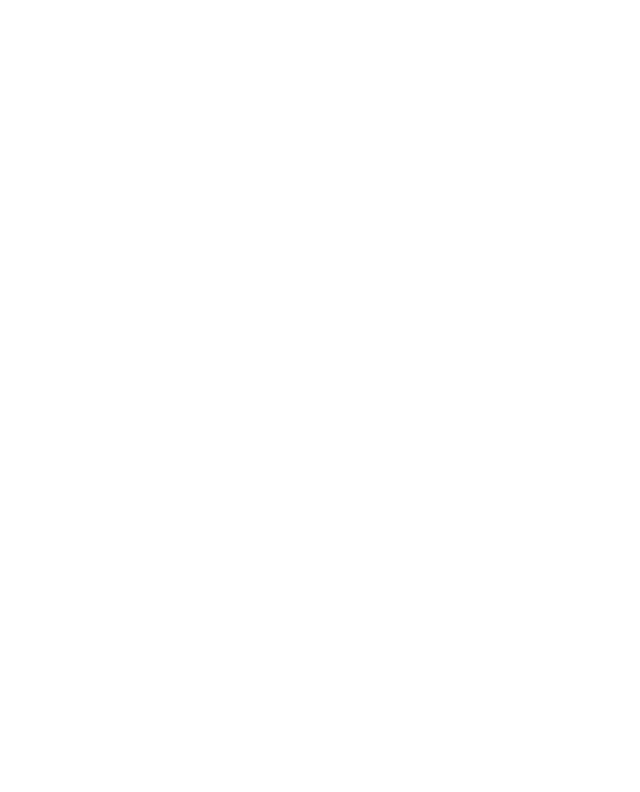
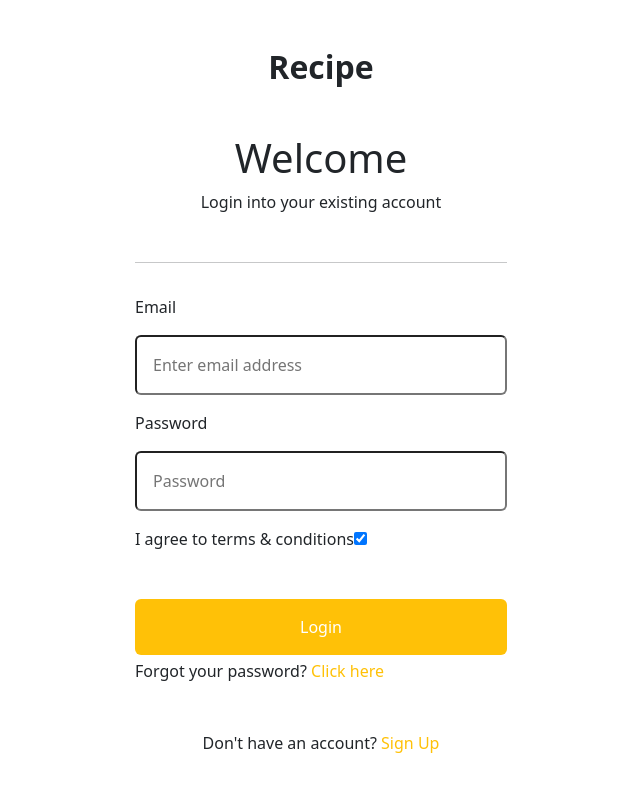
Before and after one commit to selemene112/FE_recipe, a React (Vite) app: page /login in a window 1280 px wide. Before the commit this address had no page. Shown: the top 792 px of the page, without its empty margins (319-959 px from the left). Built offline with nearby package versions, Linux system fonts and the light colour scheme.

Commit message:
UPDATE(V1): ADD Filtur Login

```diff
--- a/src/App.jsx
+++ b/src/App.jsx
@@ -6,6 +6,7 @@
 import Menu from './pages/DetailRecipe';
 import InputMenu from './pages/inputMenu';
 import EditMenuPage from './pages/EditMenu';
+import Login from './pages/Login';
 
 function Menu1() {
   const { id } = useParams();
@@ -19,6 +20,7 @@
         <Routes>
           <Route path="/" element={<Navigate to="/Menu" replace={true} />} />
           <Route path="/Menu" element={<Menu />} />
+          <Route path="/login" element={<Login />} />
           <Route path="/InputMenu" element={<InputMenu />} />
           <Route path="/EditMenuPage/:id" element={<EditMenuPage />} />
 
--- /dev/null
+++ b/src/pages/Login/index.jsx
@@ -0,0 +1,83 @@
+import axios from 'axios';
+import React, { useState } from 'react';
+import { useNavigate } from 'react-router-dom';
+
+export default function Login() {
+  const navigate = useNavigate();
+  const [inputData, setInputData] = useState({
+    email: '',
+    password: '',
+  });
+
+  const handleInputChange = (event) => {
+    const { name, value } = event.target;
+    setInputData({
+      ...inputData,
+      [name]: value,
+    });
+  };
+
+  const AuthLogin = async (event) => {
+    event.preventDefault();
+    try {
+      const response = await axios.post('http://localhost:3001/user/login', inputData);
+      console.log(response.data); // Data dari respons
+      // Lakukan tindakan lanjutan setelah berhasil masuk
+      navigate('/'); // Contoh: Arahkan ke dashboard setelah masuk berhasil
+    } catch (error) {
+      console.error('Error:', error);
+      // Lakukan penanganan kesalahan, misalnya menampilkan pesan kesalahan ke pengguna
+    }
+  };
+
+  return (
+    <div>
+      <section className="container w-100">
+        <div className="w-100 my-5 registration d-flex align-items-center justify-content-center">
+          <div className="col-sm-12 col-md-6 col-lg-4">
+            <div className="mb-5 auth-desc text-center">
+              <h2 className="mb-5 fw-bolder">Recipe</h2>
+              <h1>Welcome</h1>
+              <p>Login into your existing account</p>
+            </div>
+            <hr />
+            <form onSubmit={AuthLogin}>
+              <label htmlFor="email" className="mt-3">
+                Email
+              </label>
+              <input type="text" id="email" name="email" value={inputData.email} onChange={handleInputChange} placeholder="Enter email address" className="p-3 rounded w-100 mt-3" />
+              <label htmlFor="password" className="mt-3">
+                Password
+              </label>
+              <input type="password" id="password" name="password" value={inputData.password} onChange={handleInputChange} placeholder="Password" className="p-3 rounded w-100 mt-3" />
+              <label className="check-wrap mt-3">
+                I agree to terms & conditions
+                <input type="checkbox" checked="checked" />
+                <span className="checkmark"></span>
+              </label>
+              <button type="submit" className="p-3 border-0 bg-warning text-white rounded mt-5 w-100">
+                Login
+              </button>
+            </form>
+            <div className="mt-1">
+              <p>
+                Forgot your password?{' '}
+                <a href="./forget_password.html" className="text-decoration-none text-warning">
+                  Click here
+                </a>
+              </p>
+            </div>
+            <div className="mt-5 text-center">
+              <p>
+                Don't have an account?{' '}
+                <a href="./register.html" className="text-decoration-none text-warning">
+                  Sign Up
+                </a>
+              </p>
+            </div>
+          </div>
+        </div>
+      </section>
+    </div>
+  );
+}
```
